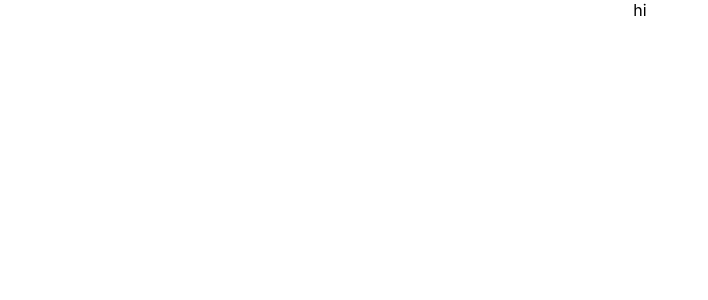
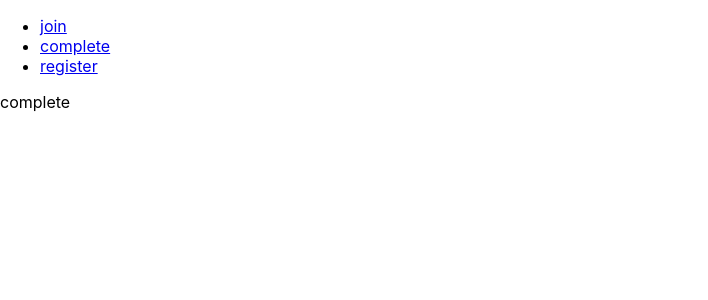
Before and after one commit to codacy20/react-js-onboarding, a React (Create React App) app: page /complete in a window 1280 px wide. Shown: the top 300 px of the page, without its empty margins (0-708 px from the left). Built offline with nearby package versions, Linux system fonts and the light colour scheme.

Commit message:
basic routing

```diff
--- a/package.json
+++ b/package.json
@@ -8,6 +8,7 @@
     "@testing-library/user-event": "^7.1.2",
     "react": "^16.13.1",
     "react-dom": "^16.13.1",
+    "react-router-dom": "^5.2.0",
     "react-scripts": "3.4.3"
   },
   "scripts": {
--- a/src/App.js
+++ b/src/App.js
@@ -1,11 +1,45 @@
 import React from 'react';
+import Register from './register/register';
+import Complete from './complete/complete';
+import Join from './join/join';
+import {
+  BrowserRouter as Router,
+  Switch,
+  Route,
+  Link
+} from "react-router-dom";
 import './App.css';
 
 function App() {
   return (
-    <div className="App">
-      <span>hi</span>
-    </div>
+    <Router>
+      <div>
+        <nav>
+          <ul>
+            <li>
+              <Link to="/">join</Link>
+            </li>
+            <li>
+              <Link to="/complete">complete</Link>
+            </li>
+            <li>
+              <Link to="/register">register</Link>
+            </li>
+          </ul>
+        </nav>
+        <Switch>
+          <Route path="/register">
+            <Register />
+          </Route>
+          <Route path="/complete">
+            <Complete />
+          </Route>
+          <Route path="/">
+            <Join />
+          </Route>
+        </Switch>
+      </div>
+    </Router>
   );
 }
 
--- /dev/null
+++ b/src/complete/complete.js
@@ -0,0 +1,11 @@
+import React from 'react';
+
+function Complete(props) {
+    return (
+        <div>
+            <span>complete</span>
+        </div>
+    );
+}
+
+export default Complete;
--- a/src/index.css
+++ b/src/index.css
@@ -1,8 +1,6 @@
 body {
   margin: 0;
-  font-family: -apple-system, BlinkMacSystemFont, 'Segoe UI', 'Roboto', 'Oxygen',
-    'Ubuntu', 'Cantarell', 'Fira Sans', 'Droid Sans', 'Helvetica Neue',
-    sans-serif;
+  font-family: Inter;
   -webkit-font-smoothing: antialiased;
   -moz-osx-font-smoothing: grayscale;
 }
--- /dev/null
+++ b/src/join/join.js
@@ -0,0 +1,11 @@
+import React from 'react';
+
+function Join(props) {
+    return (
+        <div>
+            <span>join</span>
+        </div>
+    );
+}
+
+export default Join;
--- /dev/null
+++ b/src/register/register.js
@@ -0,0 +1,11 @@
+import React from 'react';
+
+function Register(props) {
+    return (
+        <div>
+            <span>register</span>
+        </div>
+    );
+}
+
+export default Register;
```
Also changed, not shown: src/complete/complete.css (added), src/join/join.css (added), src/register/register.css (added), 1 other file (tests, documents, lock files or other folders).
